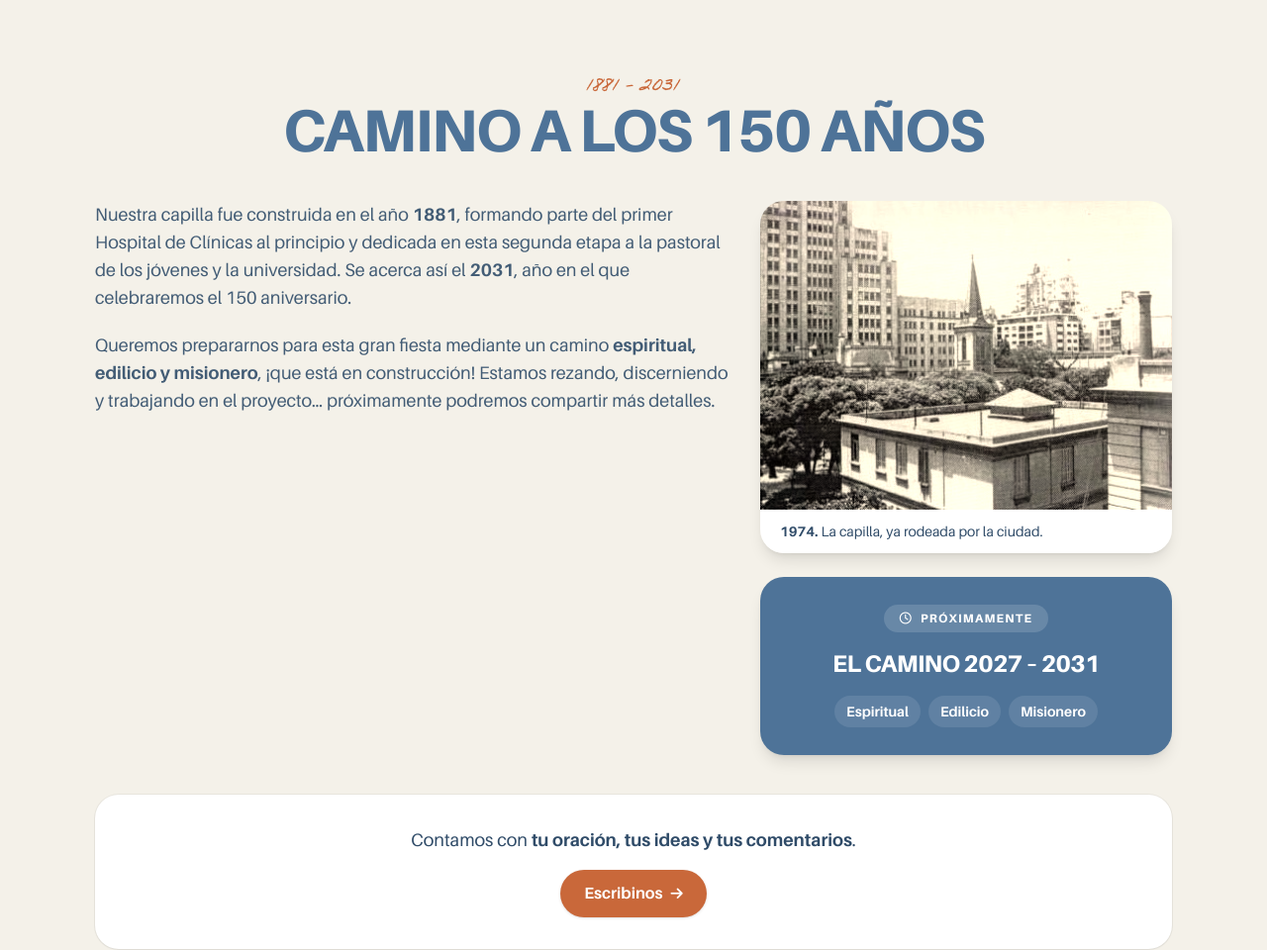
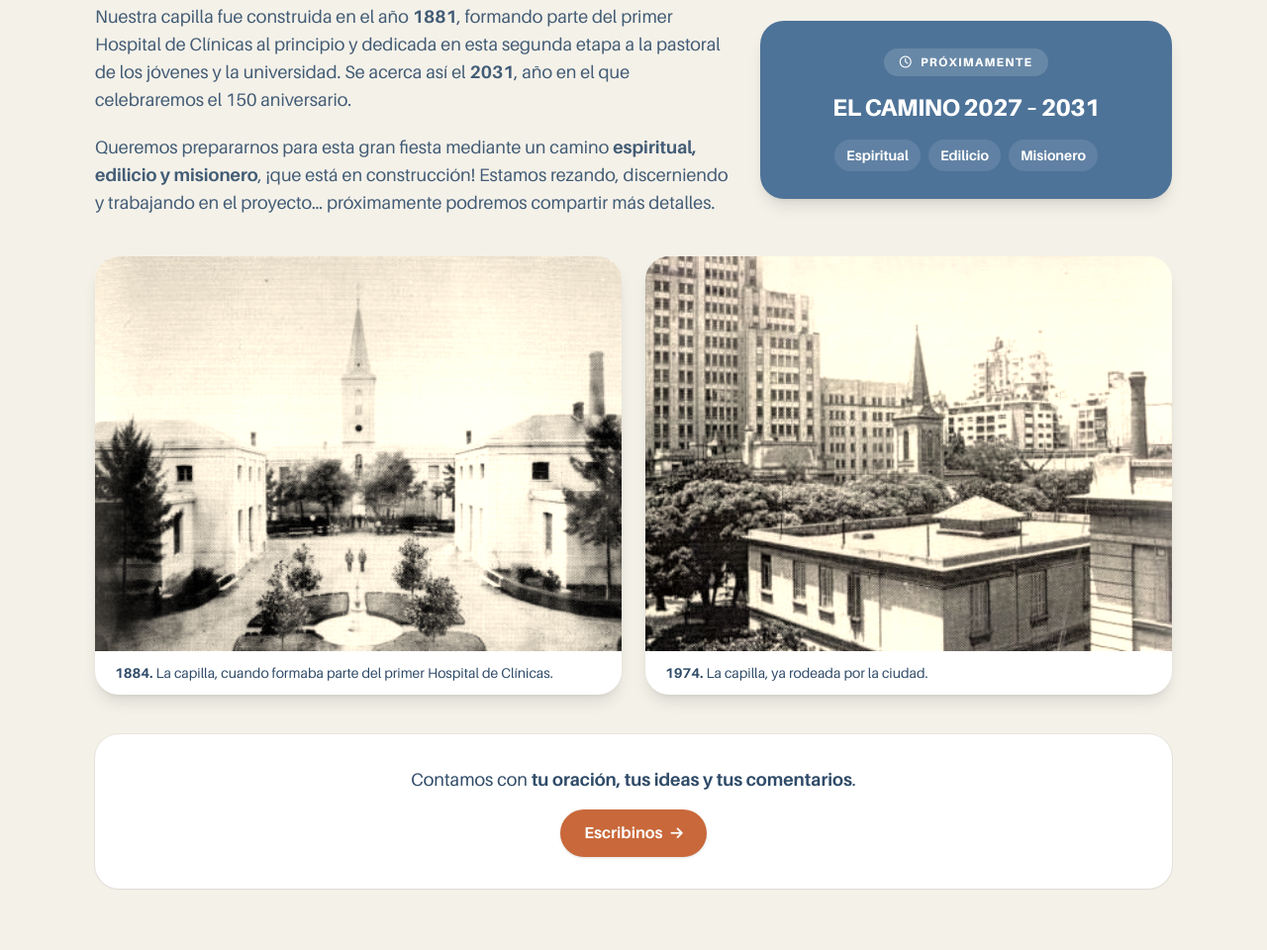
Before and after one commit to nicochama10/Parroquia-San-Lucas-, a plain HTML site: page proyecto-santuario/index.html in a window 1280 px wide. Shown: the part 2353-3313 px from the top of the page at 99% size. Drawn offline with Linux system fonts and the light colour scheme.

Commit message:
Add files via upload

```diff
--- a/proyecto-santuario/index.html
+++ b/proyecto-santuario/index.html
@@ -76,10 +76,6 @@
         <div class="lg:col-span-5">
           <div class="lg:sticky lg:top-28">
             <p class="font-display text-2xl leading-snug text-pizarra-oscuro sm:text-3xl lg:text-4xl">Un <span class="text-terracota">“santuario”</span> es un lugar sagrado hacia donde peregrinamos. Caminamos buscando o celebrando una gracia, y nos volvemos transformados por el encuentro, y por el camino; enviados al mundo cotidiano con fuerza nueva.</p>
-            <figure class="mt-8 overflow-hidden rounded-3xl shadow-lg">
-              <img src="../img/historia/capilla-1884.jpg" alt="La capilla en 1884, cuando formaba parte del primer Hospital de Clínicas" loading="lazy" class="aspect-[4/3] w-full object-cover sepia-[.35]" />
-              <figcaption class="bg-crema px-5 py-3 text-sm text-pizarra-oscuro"><strong>1884.</strong> La capilla, cuando formaba parte del primer Hospital de Clínicas.</figcaption>
-            </figure>
           </div>
         </div>
         <div class="lg:col-span-7">
@@ -110,7 +106,7 @@
         <header class="text-center max-w-2xl mx-auto">
           <p class="font-script text-sm sm:text-xl text-agua">nuestros amigos del cielo</p>
           <h2 class="font-display uppercase tracking-tight text-[2.1rem] leading-[1.05] sm:text-5xl lg:text-6xl">Santos jóvenes</h2>
-          <p class="mt-3 text-white/85">Veneramos en nuestra capilla las historias de muchos jóvenes ya proclamados santos, beatos o en camino: “venerables”, “siervos de Dios”. <strong>¡Aprovechá el regalo de su amistad e intercesión!</strong> Podés venir a visitarlos o encontrar más material de ellos acercándote (¿peregrinando?) a la parroquia.</p>
+          <p class="mt-3 text-white/85">Veneramos en nuestra capilla las historias de muchos jóvenes ya proclamados santos, beatos o en camino: “venerables”, “siervos de Dios”. <strong>¡Aprovechá el regalo de su amistad e intercesión!</strong> Podés venir a visitarlos o encontrar más material de ellos acercándote a la parroquia.</p>
           <p class="mt-2 text-sm font-semibold text-agua"><i class="fa-regular fa-hand-pointer mr-1" aria-hidden="true"></i> Tocá cada uno para conocer su historia.</p>
         </header>
 
@@ -158,16 +154,12 @@
           <p class="font-script text-sm text-terracota sm:text-xl">1881 – 2031</p>
           <h2 class="font-display uppercase tracking-tight text-[2.1rem] leading-[1.05] text-pizarra sm:text-5xl lg:text-6xl">Camino a los 150 años</h2>
         </header>
-        <div class="mt-10 grid gap-8 md:grid-cols-5 md:items-start">
+        <div class="mt-10 grid gap-8 md:grid-cols-5 md:items-center">
           <div class="space-y-5 text-lg text-pizarra-oscuro/90 md:col-span-3">
             <p>Nuestra capilla fue construida en el año <strong>1881</strong>, formando parte del primer Hospital de Clínicas al principio y dedicada en esta segunda etapa a la pastoral de los jóvenes y la universidad. Se acerca así el <strong>2031</strong>, año en el que celebraremos el 150 aniversario.</p>
             <p>Queremos prepararnos para esta gran fiesta mediante un camino <strong>espiritual, edilicio y misionero</strong>, ¡que está en construcción! Estamos rezando, discerniendo y trabajando en el proyecto… próximamente podremos compartir más detalles.</p>
           </div>
-          <div class="space-y-6 md:col-span-2">
-          <figure class="overflow-hidden rounded-3xl shadow-lg">
-            <img src="../img/historia/capilla-1974.jpg" alt="La capilla en 1974, rodeada por los edificios del barrio" loading="lazy" class="aspect-[4/3] w-full object-cover sepia-[.35]" />
-            <figcaption class="bg-white px-5 py-3 text-sm text-pizarra-oscuro"><strong>1974.</strong> La capilla, ya rodeada por la ciudad.</figcaption>
-          </figure>
+          <div class="md:col-span-2">
           <div class="rounded-3xl bg-pizarra p-7 text-center text-white shadow-lg">
             <span class="inline-flex items-center gap-2 rounded-full bg-white/15 px-4 py-1.5 text-xs font-extrabold uppercase tracking-widest"><i class="fa-regular fa-clock" aria-hidden="true"></i> Próximamente</span>
             <p class="mt-4 font-display text-xl uppercase tracking-tight sm:text-2xl">El camino 2027 – 2031</p>
@@ -178,6 +170,16 @@
             </ul>
           </div>
           </div>
+        </div>
+        <div class="mt-10 grid gap-6 sm:grid-cols-2">
+          <figure class="overflow-hidden rounded-3xl bg-white shadow-lg">
+            <img src="../img/historia/capilla-1884.jpg" alt="La capilla en 1884, cuando formaba parte del primer Hospital de Clínicas" loading="lazy" class="aspect-[4/3] w-full object-cover sepia-[.35]" />
+            <figcaption class="px-5 py-3 text-sm text-pizarra-oscuro"><strong>1884.</strong> La capilla, cuando formaba parte del primer Hospital de Clínicas.</figcaption>
+          </figure>
+          <figure class="overflow-hidden rounded-3xl bg-white shadow-lg">
+            <img src="../img/historia/capilla-1974.jpg" alt="La capilla en 1974, rodeada por los edificios del barrio" loading="lazy" class="aspect-[4/3] w-full object-cover sepia-[.35]" />
+            <figcaption class="px-5 py-3 text-sm text-pizarra-oscuro"><strong>1974.</strong> La capilla, ya rodeada por la ciudad.</figcaption>
+          </figure>
         </div>
         <div class="mt-10 rounded-3xl bg-white p-6 text-center shadow-sm ring-1 ring-black/5 sm:p-8">
           <p class="text-lg text-pizarra-oscuro">Contamos con <strong>tu oración, tus ideas y tus comentarios</strong>.</p>
```
Also changed, not shown: pt/proyecto-santuario/index.html (+13 -11 lines), css/estilos.css.
